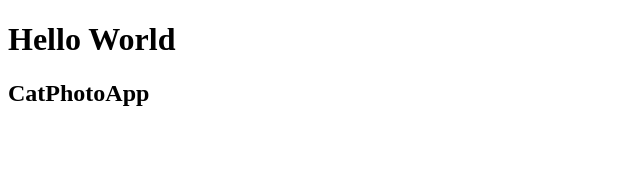
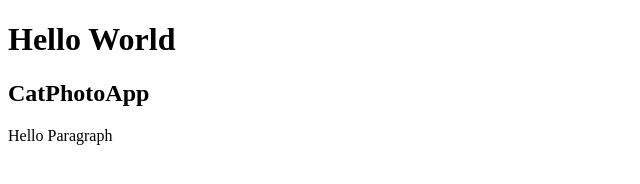
Before and after one commit to AkankshaDCedcoss/Assignment-1, a plain HTML site: page src/index.html in a window 1280 px wide. Shown: the whole page, without its empty margins (0-640 px from the left). Drawn offline with Linux system fonts and the light colour scheme.

Commit message:
subtask 3 commit

```diff
--- a/src/index.html
+++ b/src/index.html
@@ -9,5 +9,6 @@
   <body>
     <h1>Hello World</h1><!--subtask 1-->
     <h2>CatPhotoApp</h2><!--subtask 2-->
+    <p>Hello Paragraph</p><!--subtask 3-->
   </body>
 </html>
```
